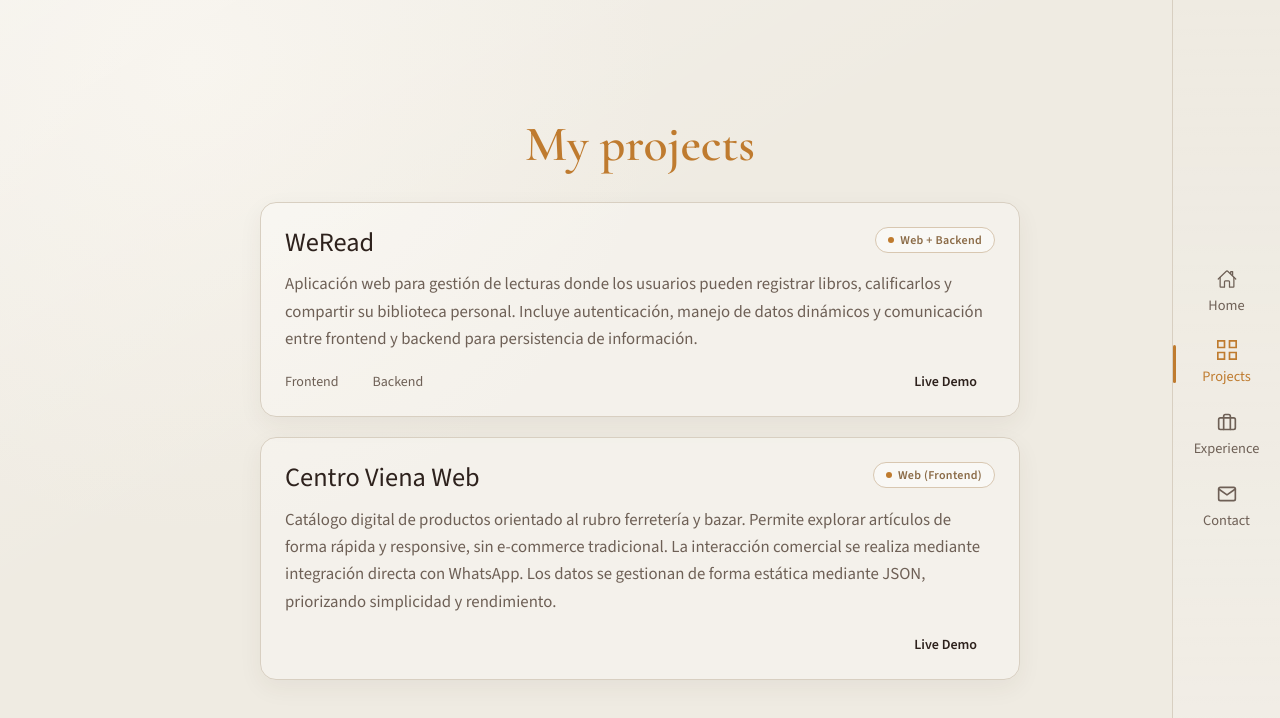
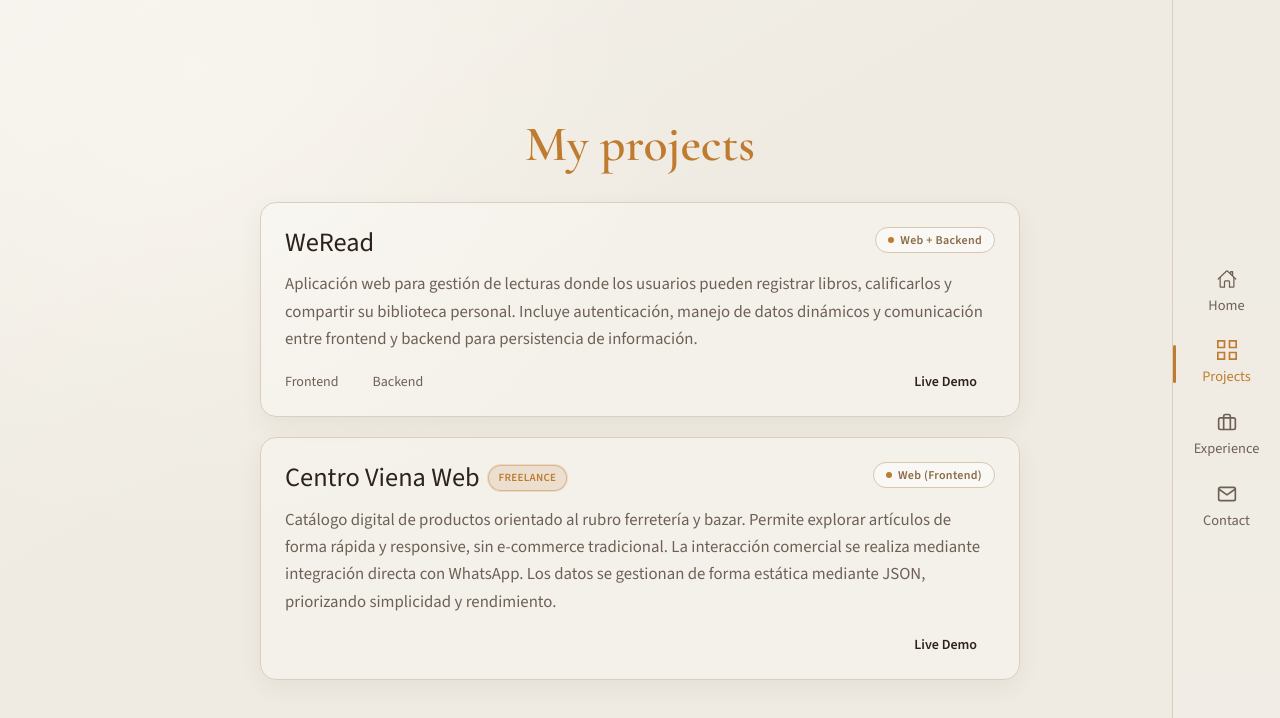
Before and after one commit to arenasFran/portfolio, a React (Vite) app: page / in a window 1280 px wide. Both pictures are taken after a click on the button "Projects". Shown: the top 718 px of the page. Built offline with nearby package versions, Linux system fonts and the light colour scheme.

Commit message:
agregue detealles en experiencia y en proyectos

```diff
--- a/src/assets/data.json
+++ b/src/assets/data.json
@@ -13,6 +13,8 @@
     "title": "Centro Viena Web",
     "description": "Catálogo digital de productos orientado al rubro ferretería y bazar. Permite explorar artículos de forma rápida y responsive, sin e-commerce tradicional. La interacción comercial se realiza mediante integración directa con WhatsApp. Los datos se gestionan de forma estática mediante JSON, priorizando simplicidad y rendimiento.",
     "liveUrl": "https://weread-theta.vercel.app/",
-    "type": "Web (Frontend)"
+    "type": "Web (Frontend)",
+    "client": "Centro Viena",
+    "freelance": true
   }
 ]
--- a/src/components/Experience.tsx
+++ b/src/components/Experience.tsx
@@ -22,7 +22,7 @@ const experiences: ExperienceItem[] = [
   {
     role: 'Frontend Developer',
     company: 'Centro Viena (Client Project)',
-    date: '2025',
+    date: 'Mar 2026',
     description: 'Developed a product catalog web application with a focus on performance and usability, simulating an e-commerce experience without checkout by integrating direct WhatsApp contact for inquiries.',
     technologies: ['React', 'TypeScript', 'Tailwind', 'Vite'],
   },
--- a/src/components/Projects.tsx
+++ b/src/components/Projects.tsx
@@ -7,6 +7,7 @@ type ProjectItem = {
     url?: string;
     liveUrl?: string;
     type: string;
+    freelance?: boolean;
     frontendRepoUrl?: string;
     backendRepoUrl?: string;
 };
@@ -40,7 +41,14 @@ export const Projects = ()=>{
                 {projects.map((p)=>(
                     <article key={p.id} className="border border-line rounded-2xl p-6 bg-white/[0.3] shadow-[0_8px_24px_rgba(66,50,36,0.06)] transition-all duration-300 hover:-translate-y-1 hover:border-[#c9b7a3] hover:shadow-[0_12px_32px_rgba(66,50,36,0.1)]">
                         <div className="flex items-start justify-between gap-4 flex-wrap">
-                            <h2 className="m-0 text-[clamp(1.35rem,2.8vw,1.65rem)] leading-[1.2]">{p.title}</h2>
+                            <div className="flex items-center gap-2 flex-wrap">
+                                <h2 className="m-0 text-[clamp(1.35rem,2.8vw,1.65rem)] leading-[1.2]">{p.title}</h2>
+                                {p.freelance && (
+                                    <span className="inline-flex items-center rounded-full border border-accent/40 bg-accent/15 px-2.5 py-1 text-[11px] font-semibold uppercase tracking-wide text-accent ring-1 ring-accent/20">
+                                        Freelance
+                                    </span>
+                                )}
+                            </div>
                             <span className="shrink-0 inline-flex items-center gap-1.5 px-3 py-1 border border-[#d8c7b1] rounded-full bg-white/[0.46] text-[#8b6b47] text-xs font-semibold tracking-wide">
                                 <span className="w-1.5 h-1.5 rounded-full bg-accent"></span>
                                 {p.type}
```
